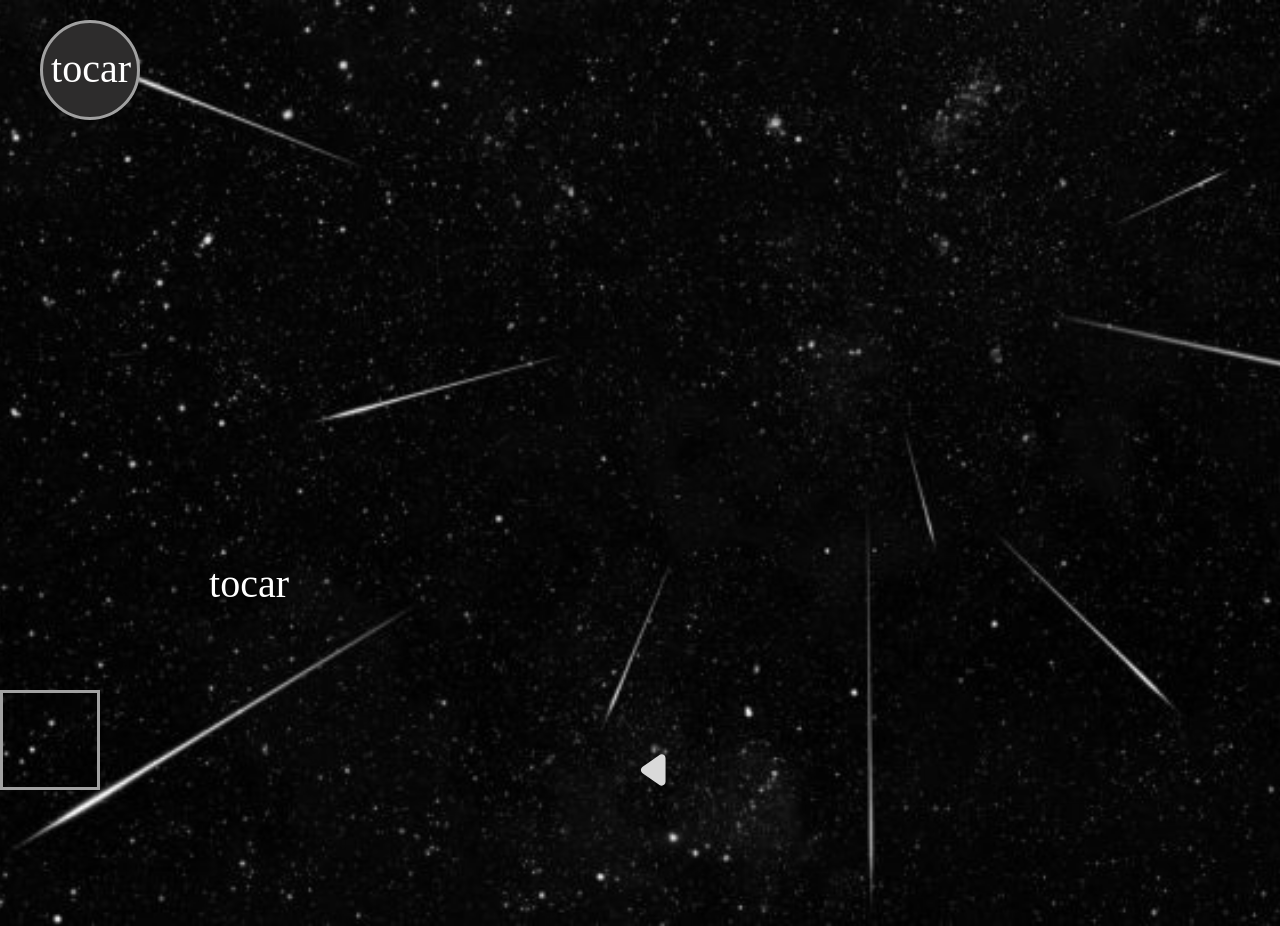
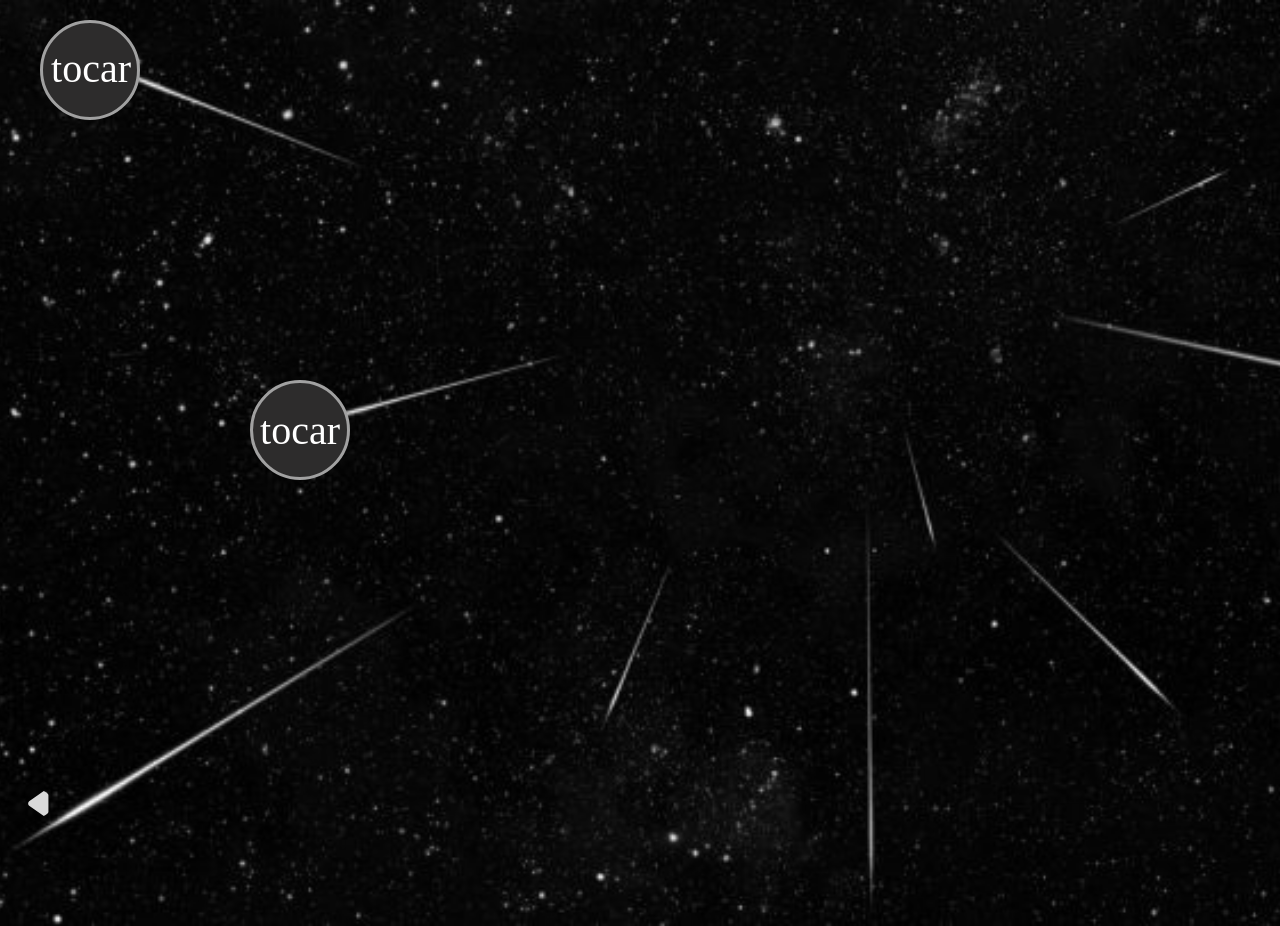
Before and after one commit to Camilomylo/Project-Talion, a website built with Parcel: page src/selector.html in a window 1280 px wide. Built offline with nearby package versions, Linux system fonts and the light colour scheme; a web font is replaced by a local one.

Commit message:
Selector 80%
Pagina de selección de cuentos al 80%, solo falta agregar los iconos que aún no me han pasado

```diff
--- a/src/css/main.css
+++ b/src/css/main.css
@@ -150,8 +150,7 @@ body{
   .cuento-2,
   .toca-para-empezar,
   .ajustes-de-color,
-  .tocar,
-  .tocar1 {
+  .tocar {
     position: absolute;
     display: flex;
     align-items: center;
@@ -170,7 +169,14 @@ body{
     left: 40px;
     background-color: #2d2c2c;
   }
-
+  .circle2{
+    display: flex;
+    align-items: center;
+    justify-content: center;
+    top: 380px;
+    left: 250px;
+    background-color: #2d2c2c;
+  }
 
   .rectangle-div,
   .iphone-13-pro-max-1-child1,
@@ -183,22 +189,23 @@ body{
     height: 449px;
   }
 
-  .iphone-13-pro-max-1-inner,
+  .circle2,
   .line-icon,
-  .iphone-13-pro-max-1-child2,
+  .back-button,
   .iphone-13-pro-max-6-child,
   .iphone-13-pro-max-6-item {
     position: absolute;
   }
 
-  .iphone-13-pro-max-1-inner,
+  .circle2
   .line-icon {
     top: 690px;
   }
 
   /* Clases específicas para los elementos de cada grupo */
   .tocar-circle,
-  .iphone-13-pro-max-1-child2,
+  .circle2,
+  .back-button,
   .iphone-13-pro-max-5-child,
   .iphone-13-pro-max-5-child2,
   .iphone-13-pro-max-5-child4,
@@ -210,10 +217,11 @@ body{
     cursor: pointer;
   }
 
-  .iphone-13-pro-max-1-inner,
-  .iphone-13-pro-max-1-child2 {
+  .back-button {
     width: 27px;
-    height: 1540px;
+    height: 27px;
+    top: 790px;
+    left: 25px;
   }
 
   .line-icon {
@@ -264,8 +272,8 @@ body{
   }
 
   .tocar-circle,
-  .iphone-13-pro-max-6-child,
-  .iphone-13-pro-max-1-inner {
+  .circle2,
+  .iphone-13-pro-max-6-child {
     border: 3px solid var(--color-darkgray);
     box-sizing: border-box;
     width: 100px;
@@ -276,10 +284,7 @@ body{
     width: 64px;
     height: 80px;
   }
-  .tocar1 {
-    width: 380px;
-    height: 1110px;
-  }
+
   .polygon-icon{
     width: 46px;
     height: 38px;
--- a/src/selector.html
+++ b/src/selector.html
@@ -15,10 +15,12 @@
       <img class="cometas-icon" alt="" src="./imgs/Cometas.jpeg" />
       <div class="tocar-circle" id="ellipse1"></div>
       <div class="tocar">tocar</div>
-      <div class="tocar1">tocar</div>
-      <div class="iphone-13-pro-max-1-inner" id="ellipse2"></div>
+
+      <div class="circle2" id="ellipse2">
+        <div class="tocar1">tocar</div>
+      </div>
       <img
-        class="iphone-13-pro-max-1-child2"
+        class="back-button"
         alt=""
         src="./imgs/polygon-1.svg"
         id="polygonIcon1"
```
